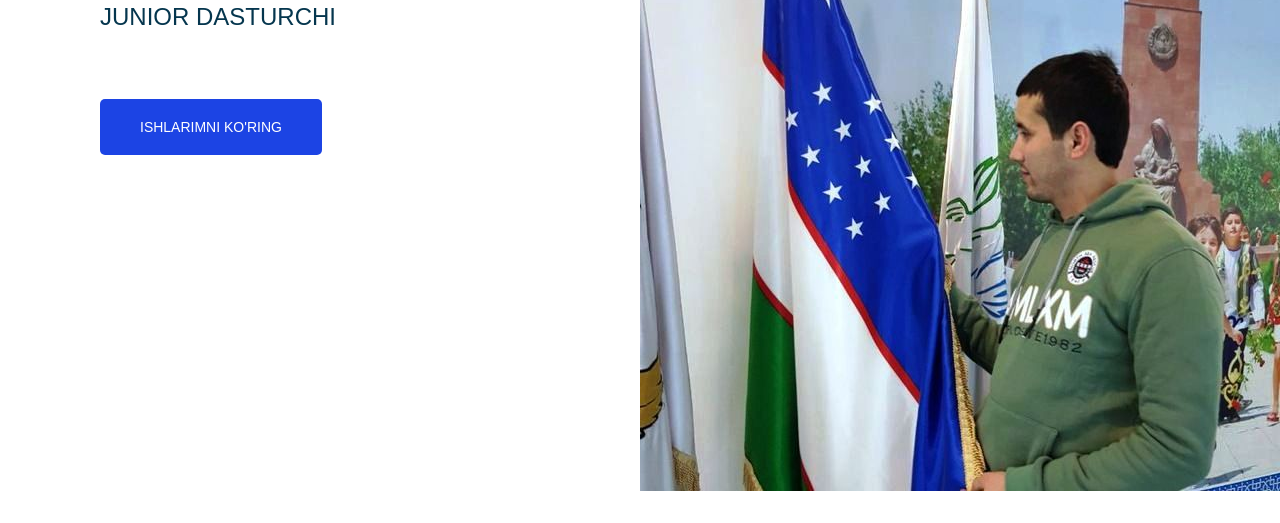
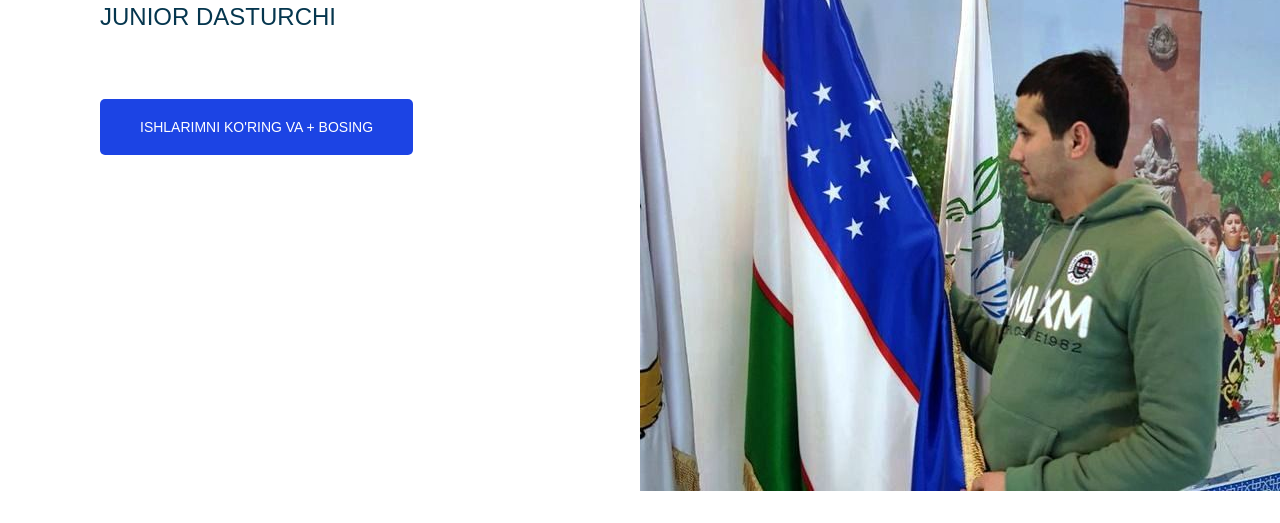
Before and after one commit to Tokhiriy/ustask, a plain HTML site: page index.html in a window 1280 px wide. Shown: the part 277-800 px from the top of the page. Drawn offline with Linux system fonts and the light colour scheme.

Commit message:
Added text

```diff
--- a/index.html
+++ b/index.html
@@ -63,7 +63,7 @@
                         </a>
                     </div>
                     <button type="button" class="button main-section__action to-uppercase">
-                        Ishlarimni ko'ring
+                        Ishlarimni ko'ring va + bosing
                     </button>
                 </div>
                 <div class="main-section__image">
```
